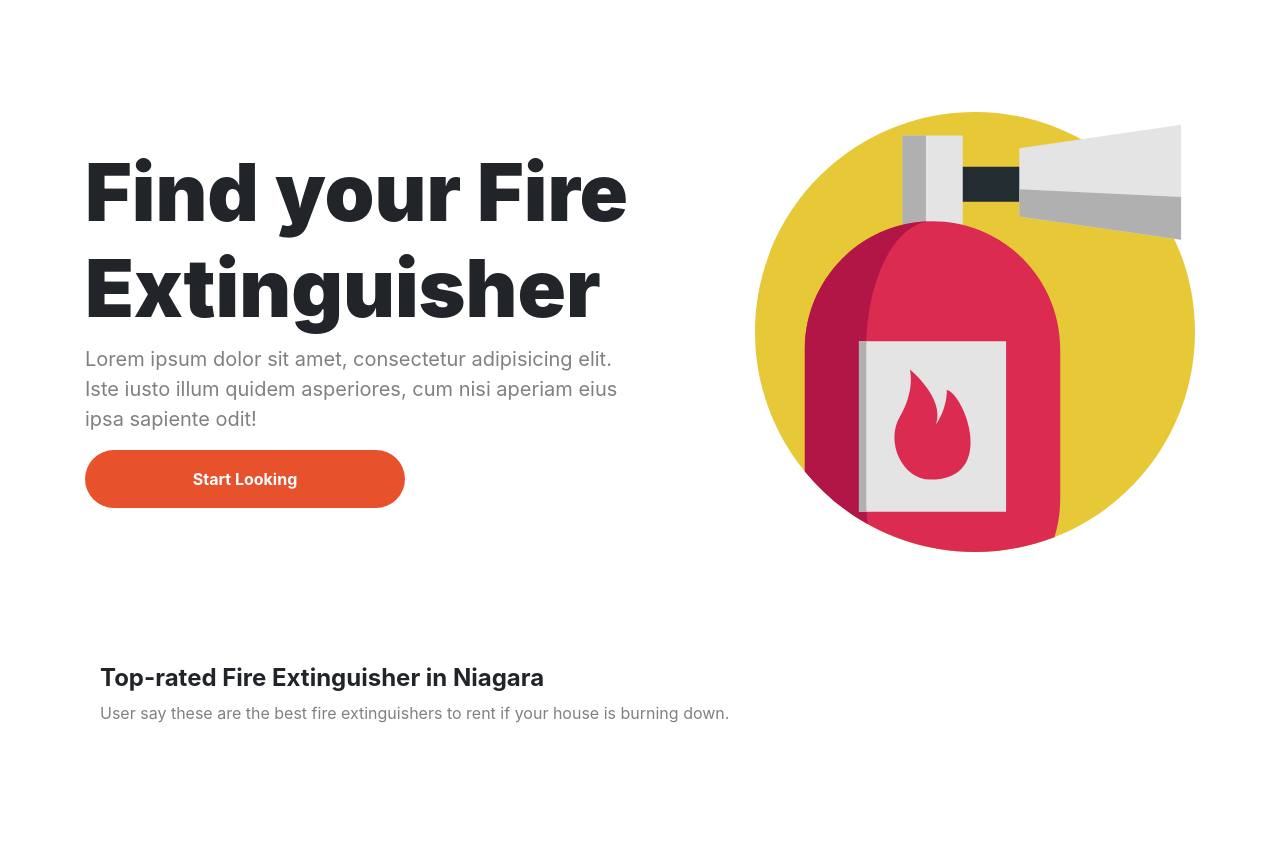
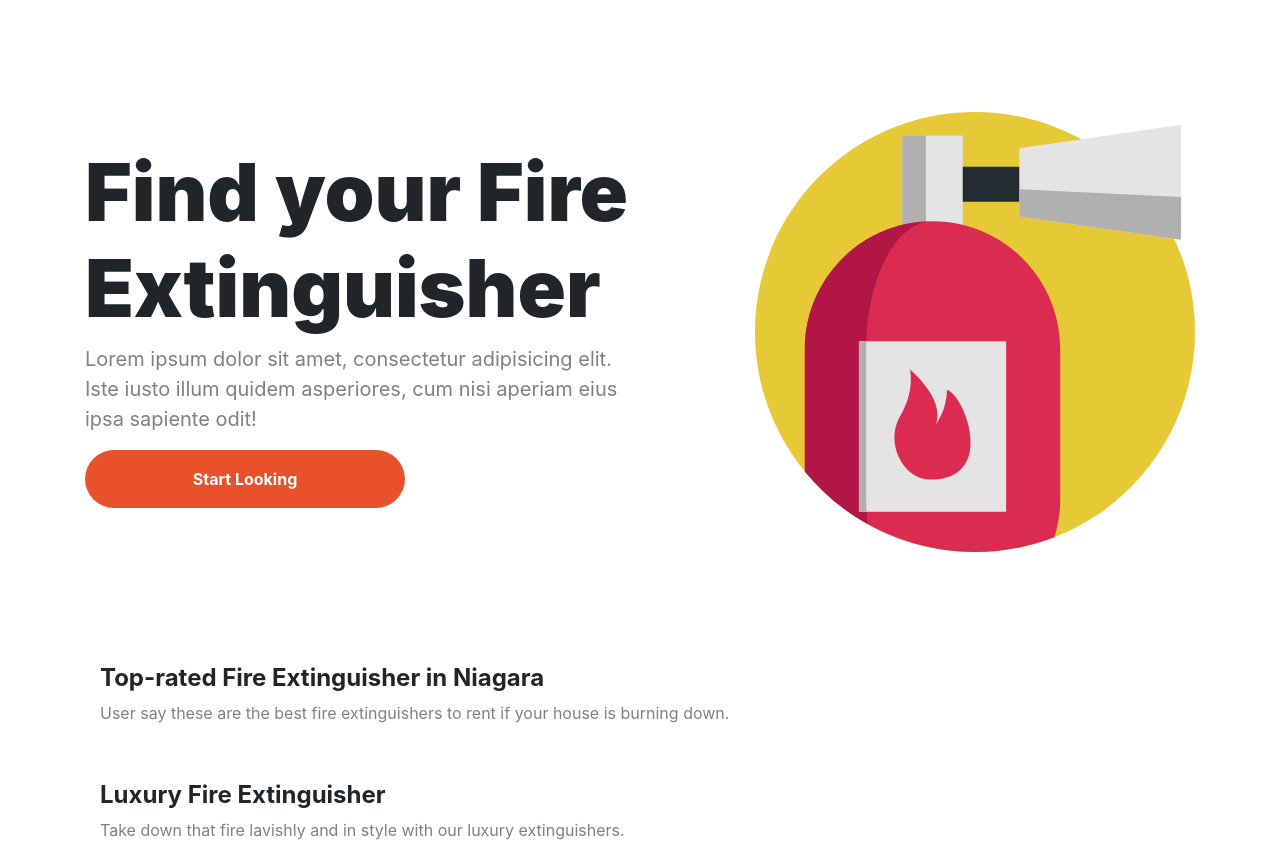
Before and after one commit to victor-duarte/nuxt-client, a Nuxt app: page / in a window 1280 px wide. Before the commit the page ends 800 px from the top, so only its background shows below. Built offline with nearby package versions, Linux system fonts and the light colour scheme.

Commit message:
Provide data to Large Card Display component

```diff
--- /dev/null
+++ b/assets/data.js
@@ -0,0 +1,60 @@
+export const largeCardSections = [
+  {
+    id: 1,
+    title: "Top-rated Fire Extinguisher in Niagara",
+    snippet:
+      "User say these are the best fire extinguishers to rent if your house is burning down.",
+    cards: [
+      {
+        id: 19,
+        title: "Toronto's Portable 2L Fire Extinguisher",
+        snippet:
+          "This fire extinguisher saved homes from completely burning down. People that used it only had 98% of their homes burned down.",
+        image: "fe1.jpg",
+      },
+      {
+        id: 20,
+        title: "Empty Super Red Fire Extinguisher",
+        snippet:
+          "This is one of the most red fire extinguishers you will ever see. Super clean. It's pretty much useless otherwise.",
+        image: "fe2.jpg",
+      },
+      {
+        id: 21,
+        title: "Fire Extinguisher, Perfect for Pools",
+        snippet:
+          "If you ever find that your pool is on fire then this is the fire extinguisher for you. It has a 100% success rate.",
+        image: "fe3.jpg",
+      },
+    ],
+  },
+  {
+    id: 2,
+    title: "Luxury Fire Extinguisher",
+    snippet:
+      "Take down that fire lavishly and in style with our luxury extinguishers.",
+    cards: [
+      {
+        id: 22,
+        title: "Vintage 1864 Fire Extinguisher",
+        snippet:
+          "This is hands down the worst fire extinguisher you can use in a crisis. The radiation will kill you if the fire doesn't",
+        image: "fe4.png",
+      },
+      {
+        id: 23,
+        title: "Pure Silver & Gold Fire Extinguisher",
+        snippet:
+          "This one is made out of 50k worth of pure silver and white gold. The metal choice was a poor for functionality, but was great for style!",
+        image: "fe5.png",
+      },
+      {
+        id: 24,
+        title: "Two in One Fire Extinguisher",
+        snippet:
+          "This is the first ever two in one fire extinguisher. Good if both you and your friend's houses are burining down",
+        image: "fe6.jpg",
+      },
+    ],
+  },
+];
--- a/components/LargeCardDisplay.vue
+++ b/components/LargeCardDisplay.vue
@@ -1,16 +1,15 @@
 <template>
   <div class="container">
-    <h4 class="header">Top-rated Fire Extinguisher in Niagara</h4>
-    <p class="snippet">
-      User say these are the best fire extinguishers to rent if your house is
-      burning down.
-    </p>
+    <h4 class="header">{{ cardsSection.title }}</h4>
+    <p class="snippet">{{ cardsSection.snippet }}</p>
     <div class="cards-container"></div>
   </div>
 </template>
 
 <script>
-export default {};
+export default {
+  props: ["cardsSection"],
+};
 </script>
 
 <style scoped>
--- a/pages/index.vue
+++ b/pages/index.vue
@@ -1,12 +1,23 @@
 <template>
   <div class="container">
     <Hero />
-    <LargeCardDisplay />
+    <LargeCardDisplay
+      :cardsSection="cardInfo"
+      :key="cardInfo.id"
+      v-for="cardInfo in largeCardInfo"
+    />
   </div>
 </template>
 
 <script>
+import { largeCardSections } from "@/assets/data.js";
+
 export default {
   name: "IndexPage",
+  data() {
+    return {
+      largeCardInfo: largeCardSections,
+    };
+  },
 };
 </script>
```
